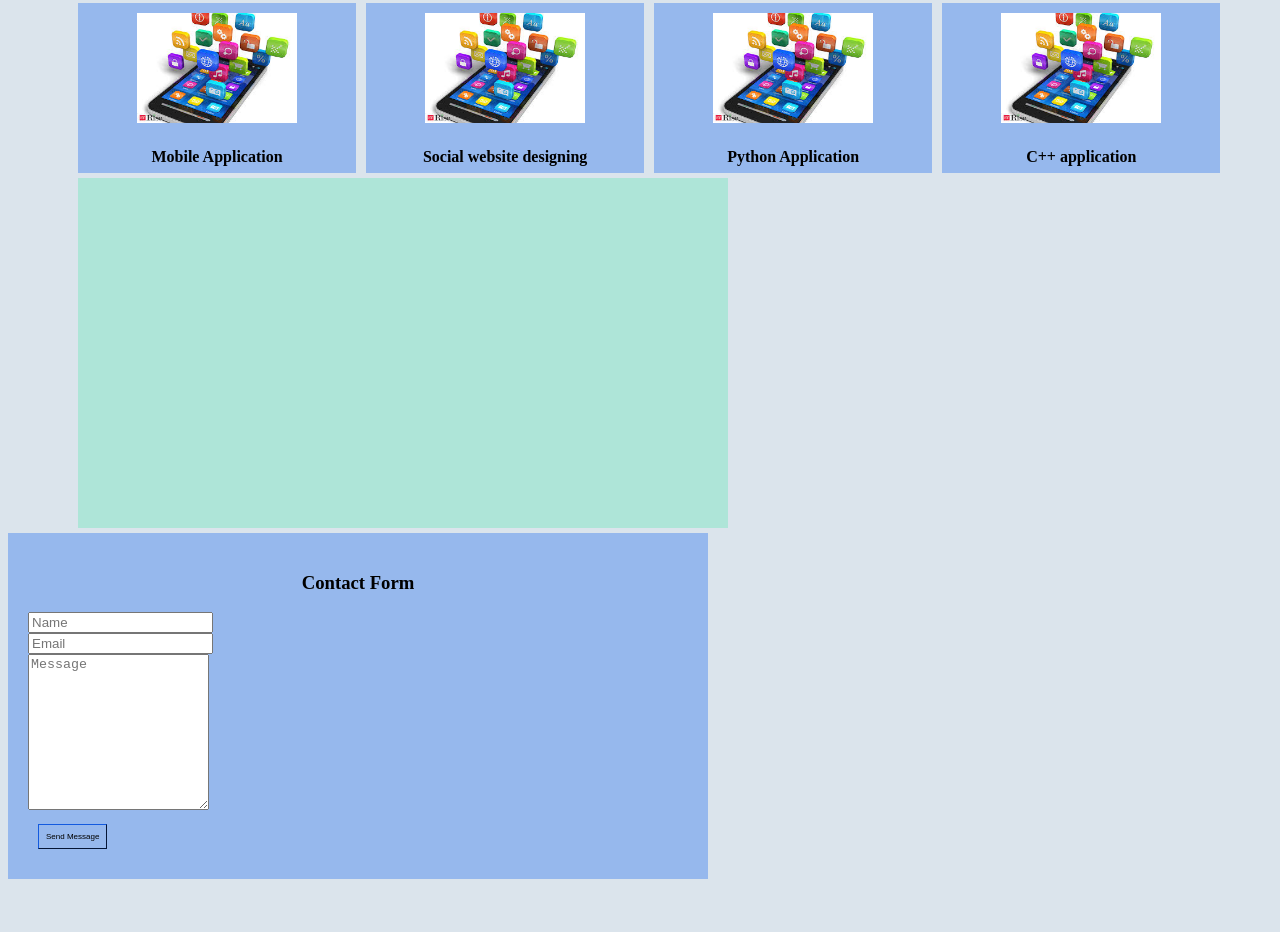
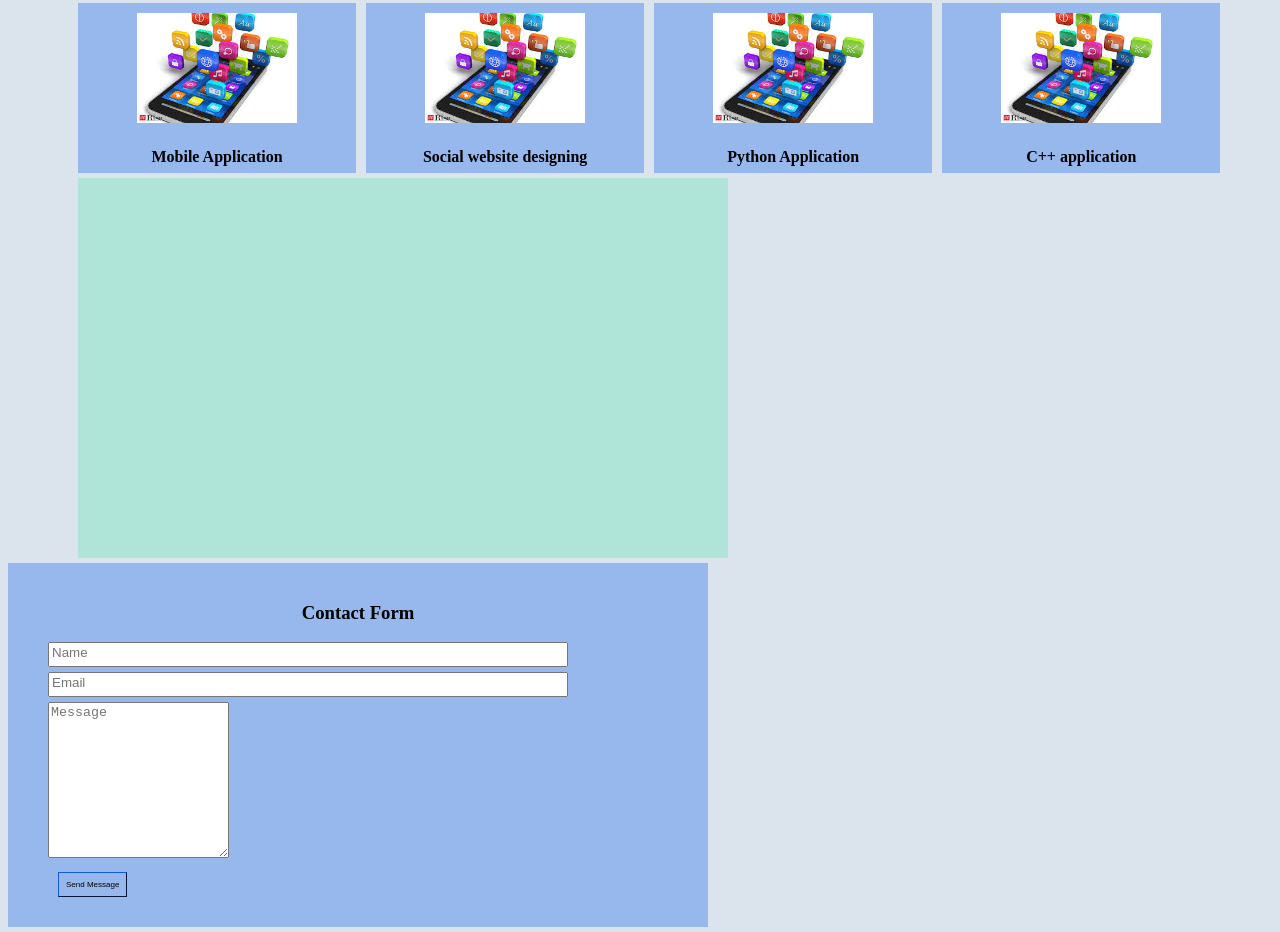
Before and after one commit to dhapolasneha/codewayy_web_series, a plain HTML site: page Task-6/index.html in a window 1280 px wide. Shown: the part 1455-2387 px from the top of the page. Before the commit the page ends 2339 px from the top, so only its background shows below. Drawn offline with Linux system fonts and the light colour scheme.

Commit message:
Update style.css

```diff
--- a/Task-6/style.css
+++ b/Task-6/style.css
@@ -79,6 +79,8 @@ body
 #sec-oneright
 {
     background-image: url(images/profile_picture.jpg);
+    background-position: bottom;
+    background-size: cover;
     height: 230px;
     width: 58%;
     margin: 0px;
@@ -209,7 +211,7 @@ body
 #foot-left
 {
     background-color: #AEE5D8;
-    height: 350px;
+    height: 380px;
     width: 650px;
     margin: 0px 5px 5px 70px;
 }
@@ -220,11 +222,20 @@ body
     width: 660px;
     margin: 0px 70px 5px 0px;
 }
+form
+{
+    padding-left: 20px;
+}
 #foot-right h3
 {
     text-align: center;
 }
-
+input
+{
+    width: 80%;
+    padding-bottom: 5px;
+    margin-bottom: 5px;
+}
 #foot-right button
 {
     background-color: transparent;
```
